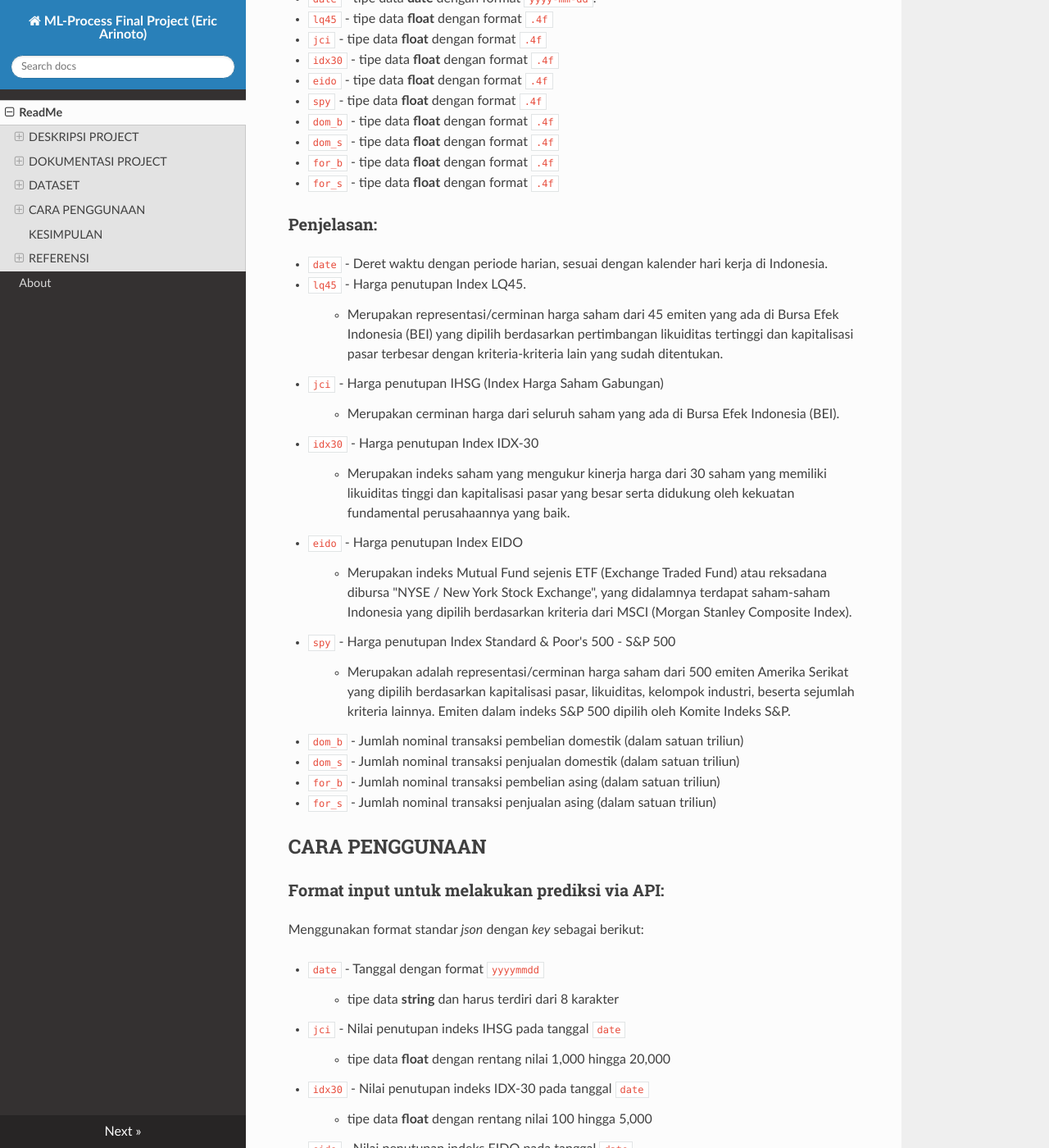
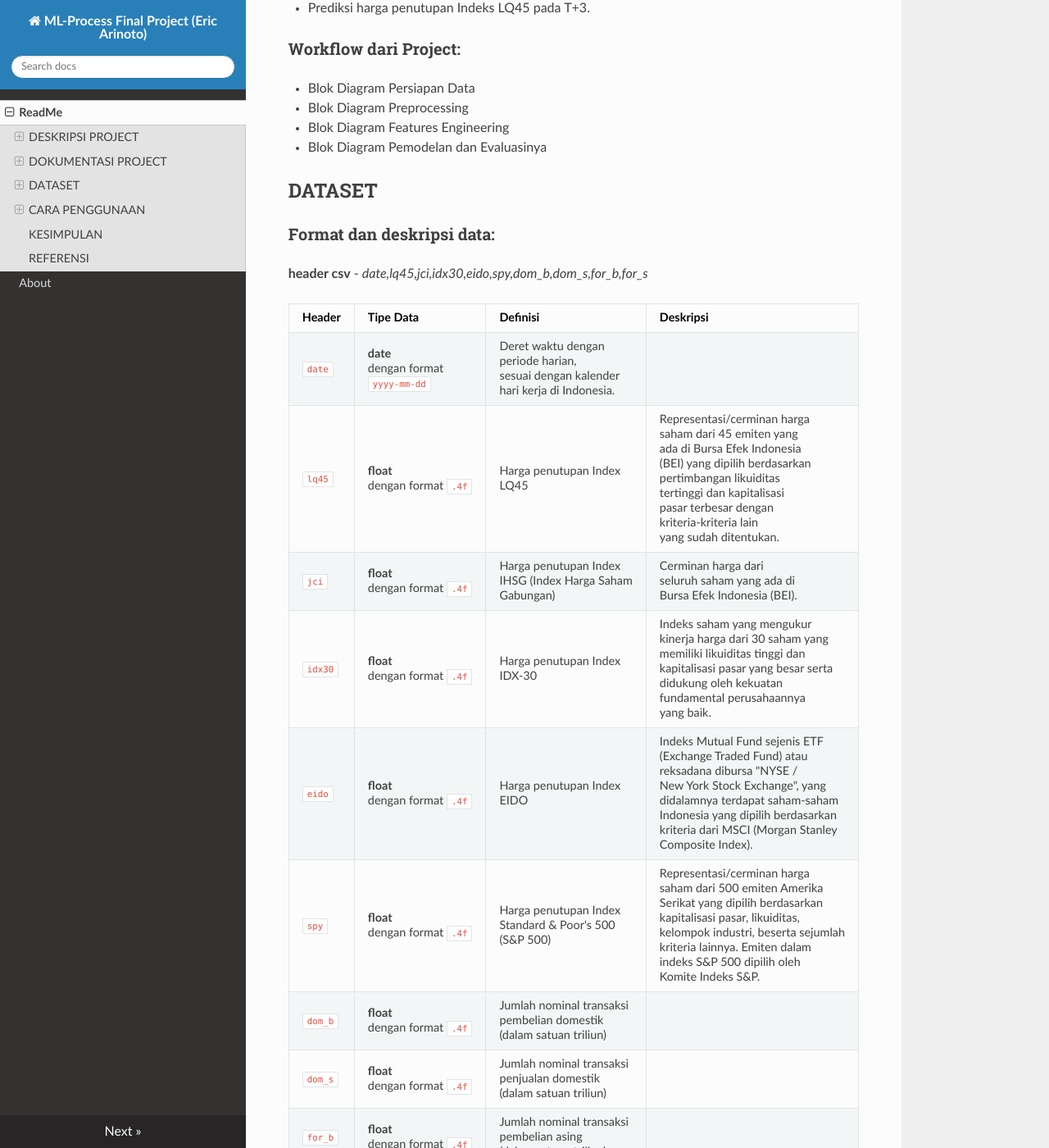
Before and after one commit to ercainz/lq45_prediction, an MkDocs documentation site: the page built from docs/docs/index.md, in a window 1280 px wide and 1400 px high, scrolled down 1149 px. Shown: the whole window at 82% size. Built offline with MkDocs 1.6.1, drawn with Linux system fonts in a browser that asks for light colours; nearby versions of some CDN libraries; some of the changed text lies outside the part shown.

Commit message:
update 2022-11-24

```diff
--- a/docs/docs/index.md
+++ b/docs/docs/index.md
@@ -10,16 +10,34 @@
 ### Arsitektur Project:
 Belom kelar....
 
-### Expected Output:
-Belom kelar...
+### Output yang diharapkan:
+* Prediksi harga penutupan Indeks LQ45 pada T+3.
 
 
 ## DOKUMENTASI PROJECT
-### Data yang Diperlukan:
-Belom kelar...
+### Data yang diperlukan:
+Berbeda dengan pemodelan menggunakan *ARIMA*/*SARIMA* yang hanya menggunakan satu variabel (univariate) deret waktu, pemodelan *SARIMAX* juga memerlukan input eksogen (X). Untuk proses pelatihan, validasi, dan test model, diperlukan data berupa deret waktu dengan interval *harian* sejak 2012 hingga kuartal pertama 2022.<br>Berikut beberapa data yang akan digunakan dalam project ini:
+
+* Harga penutupan index LQ45 pada T+3 (hanya digunakan untuk pemodelan, namun tidak digunakan saat proses prediksi).
+
+* Harga penutupan Indeks IHSG pada T0.
+
+* Harga penutupan Indeks IDX-30 pada T0.
+
+* Harga penutupan Indeks EIDO pada T0.
+
+* Harga penutupan Indeks S&P 500 pada T0.
+
+* Jumlah nominal transaksi pembelian domestik pada T0.
+
+* Jumlah nominal transaksi penjualan domestik pada T0.
+
+* Jumlah nominal transaksi pembelian asing pada T0.
+
+* Jumlah nominal transaksi penjualan asing pada T0.
 
 ### Output prediksi via API:
-Belom kelar...
+* Prediksi harga penutupan Indeks LQ45 pada T+3.
 
 ### Workflow dari Project:
 * Blok Diagram Persiapan Data
@@ -29,35 +47,22 @@
 
 
 ## DATASET
-### Format data:
-* **header csv** - *date,lq45,jci,idx30,eido,spy,dom_b,dom_s,for_b,for_s*.
-* `date` - tipe data **date** dengan format `yyyy-mm-dd`.
-* `lq45` - tipe data **float** dengan format `.4f`
-* `jci` - tipe data **float** dengan format `.4f`
-* `idx30` - tipe data **float** dengan format `.4f`
-* `eido` - tipe data **float** dengan format `.4f`
-* `spy` - tipe data **float** dengan format `.4f`
-* `dom_b` - tipe data **float** dengan format `.4f`
-* `dom_s` - tipe data **float** dengan format `.4f`
-* `for_b` - tipe data **float** dengan format `.4f`
-* `for_s` - tipe data **float** dengan format `.4f`
+### Format dan deskripsi data:
+**header csv** - *date,lq45,jci,idx30,eido,spy,dom_b,dom_s,for_b,for_s*
 
-### Penjelasan:
-* `date` - Deret waktu dengan periode harian, sesuai dengan kalender hari kerja di Indonesia.
-* `lq45` - Harga penutupan Index LQ45.
-> * Merupakan representasi/cerminan harga saham dari 45 emiten yang ada di Bursa Efek Indonesia (BEI) yang dipilih berdasarkan pertimbangan likuiditas tertinggi dan kapitalisasi pasar terbesar dengan kriteria-kriteria lain yang sudah ditentukan.
-* `jci` - Harga penutupan IHSG (Index Harga Saham Gabungan)
-> * Merupakan cerminan harga dari seluruh saham yang ada di Bursa Efek Indonesia (BEI).
-* `idx30` - Harga penutupan Index IDX-30
-> * Merupakan indeks saham yang mengukur kinerja harga dari 30 saham yang memiliki likuiditas tinggi dan kapitalisasi pasar yang besar serta didukung oleh kekuatan fundamental perusahaannya yang baik.
-* `eido` - Harga penutupan Index EIDO
-> * Merupakan indeks Mutual Fund sejenis ETF (Exchange Traded Fund) atau reksadana dibursa "NYSE / New York Stock Exchange", yang didalamnya terdapat saham-saham Indonesia yang dipilih berdasarkan kriteria dari MSCI (Morgan Stanley Composite Index).
-* `spy` - Harga penutupan Index Standard & Poor's 500 - S&P 500
-> * Merupakan adalah representasi/cerminan harga saham dari 500 emiten Amerika Serikat yang dipilih berdasarkan kapitalisasi pasar, likuiditas, kelompok industri, beserta sejumlah kriteria lainnya. Emiten dalam indeks S&P 500 dipilih oleh Komite Indeks S&P.
-* `dom_b` - Jumlah nominal transaksi pembelian domestik (dalam satuan triliun)
-* `dom_s` - Jumlah nominal transaksi penjualan domestik (dalam satuan triliun)
-* `for_b` - Jumlah nominal transaksi pembelian asing (dalam satuan triliun)
-* `for_s` - Jumlah nominal transaksi penjualan asing (dalam satuan triliun)
+| Header | Tipe Data | Definisi | Deskripsi |
+| ------ | ---- | ---- | ---- |
+| `date`  | **date**<br>dengan format<br>`yyyy-mm-dd` | Deret waktu dengan<br>periode harian,<br>sesuai dengan kalender<br>hari kerja di Indonesia. | |
+| `lq45`  | **float**<br>dengan format `.4f` | Harga penutupan Index<br>LQ45 | Representasi/cerminan harga<br>saham dari 45 emiten  yang<br>ada di Bursa Efek Indonesia<br>(BEI) yang dipilih berdasarkan<br>pertimbangan likuiditas<br>tertinggi dan kapitalisasi<br>pasar terbesar dengan<br>kriteria-kriteria lain<br>yang sudah ditentukan. |
+| `jci`   | **float**<br>dengan format `.4f` | Harga penutupan Index<br>IHSG (Index Harga Saham<br>Gabungan) | Cerminan harga dari<br>seluruh saham yang ada di<br>Bursa Efek Indonesia (BEI). |
+| `idx30` | **float**<br>dengan format `.4f` | Harga penutupan Index<br>IDX-30| Indeks saham yang mengukur<br>kinerja harga dari 30 saham yang<br>memiliki likuiditas tinggi dan<br>kapitalisasi pasar yang besar serta<br>didukung oleh kekuatan<br>fundamental perusahaannya<br>yang baik. |
+| `eido`  | **float**<br>dengan format `.4f` | Harga penutupan Index<br>EIDO | Indeks Mutual Fund sejenis ETF<br>(Exchange Traded Fund) atau<br>reksadana dibursa "NYSE /<br>New York Stock Exchange", yang<br>didalamnya terdapat saham-saham<br>Indonesia yang dipilih berdasarkan<br>kriteria dari MSCI (Morgan Stanley<br>Composite Index). |
+| `spy`   | **float**<br>dengan format `.4f` | Harga penutupan Index<br>Standard & Poor's 500<br>(S&P 500) | Representasi/cerminan harga<br>saham dari 500 emiten Amerika<br>Serikat yang dipilih berdasarkan<br>kapitalisasi pasar, likuiditas,<br>kelompok industri, beserta sejumlah<br>kriteria lainnya. Emiten dalam<br>indeks S&P 500 dipilih oleh<br>Komite Indeks S&P. |
+| `dom_b` | **float**<br>dengan format `.4f` | Jumlah nominal transaksi<br>pembelian domestik<br>(dalam satuan triliun) | |
+| `dom_s` | **float**<br>dengan format `.4f` | Jumlah nominal transaksi<br>penjualan domestik<br>(dalam satuan triliun) | |
+| `for_b` | **float**<br>dengan format `.4f` | Jumlah nominal transaksi<br>pembelian asing<br>(dalam satuan triliun) | |
+| `for_s` | **float**<br>dengan format `.4f` | Jumlah nominal transaksi<br>penjualan asing<br>(dalam satuan triliun) | |
+
 
 ## CARA PENGGUNAAN
 ### Format input untuk melakukan prediksi via API:
```
Also changed, not shown: other parts of docs/docs/index.md (+16 -16 lines).
